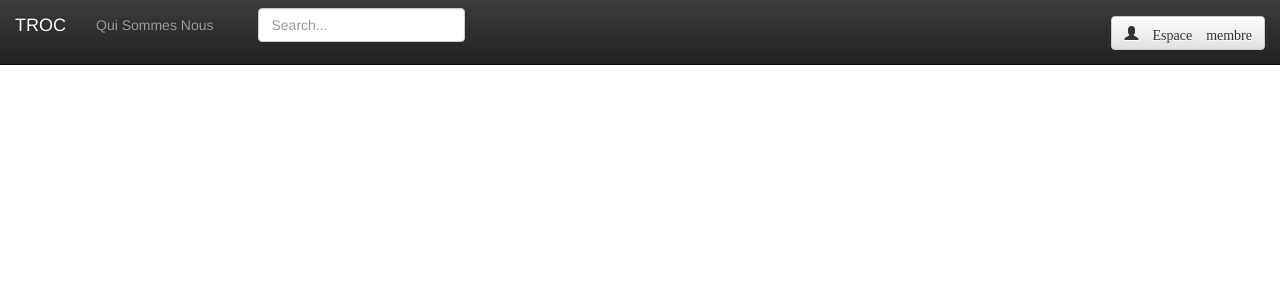
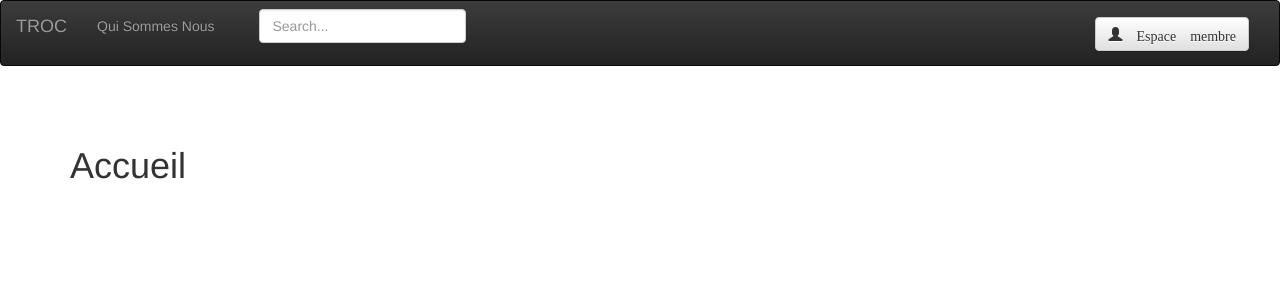
Before and after one commit to tsettset/TROC, a PHP site: page /TROC/ in a window 1280 px wide. Shown: the top 300 px of the page. Run offline with PHP 8.4, Linux system fonts and the light colour scheme.

Commit message:
modification navbar

```diff
--- a/navbar.php
+++ b/navbar.php
@@ -1,7 +1,6 @@
-<div class="container-fluid">
-  <nav class="navbar navbar-inverse navbar-fixed-top">
-    <div class="container-fluid">
 
+  <nav class="navbar navbar-inverse ">
+     <div class="container-fluid">
       <div class="navbar-header">
         <button type="button" class="navbar-toggle collapsed" data-toggle="collapse" data-target="#navbar" aria-expanded="false" aria-controls="navbar">
           <span class="sr-only">Toggle navigation</span>
@@ -33,9 +32,14 @@
         </form>
 
       </div>
+    </div>
+ </nav>
 
-    </div>
-  </nav>
+
+
+  <br>
+  <br>
+
   <div class="modal fade" id="modalLoginForm" tabindex="-1" role="form" aria-labelledby="myModalLabel" aria-hidden="true">
     <div class="modal-dialog" role="document">
       <div class="modal-content">
@@ -54,4 +58,3 @@
       </div>
     </div>
   </div>
-</div>
```
